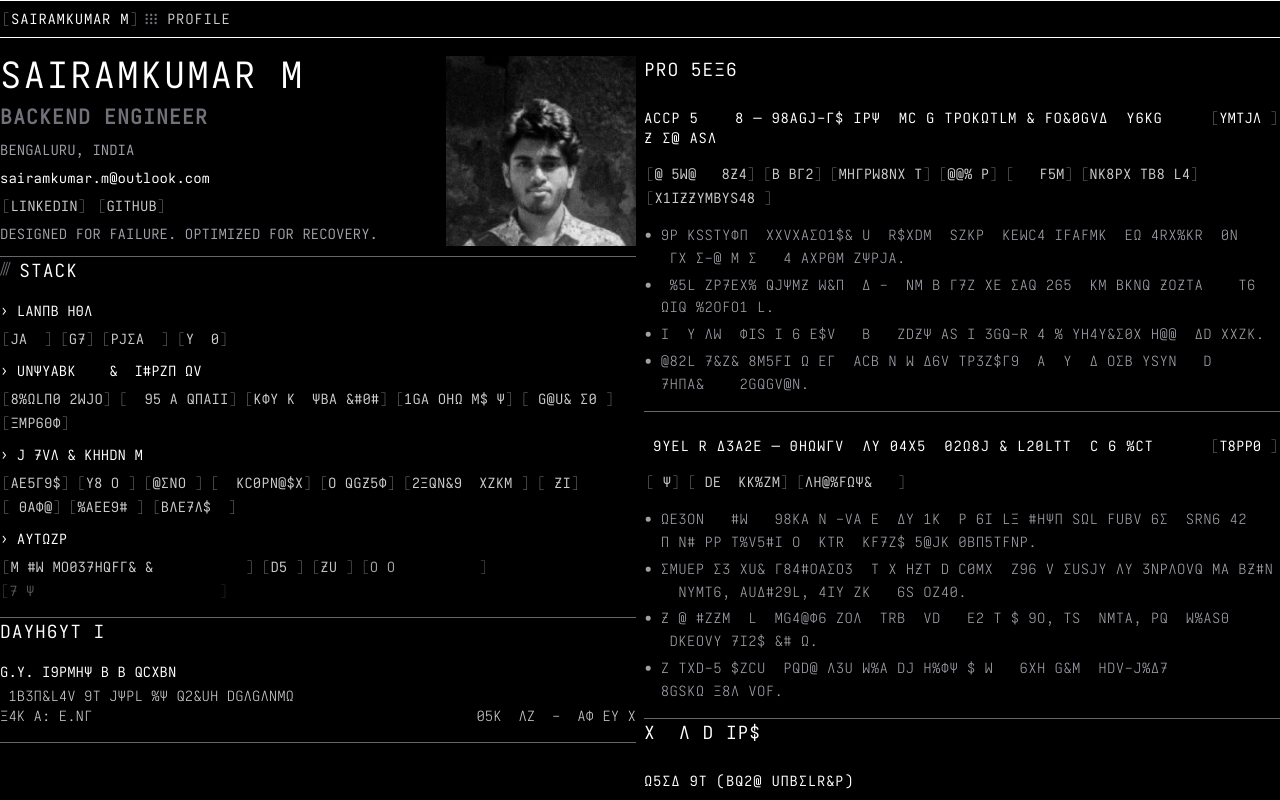
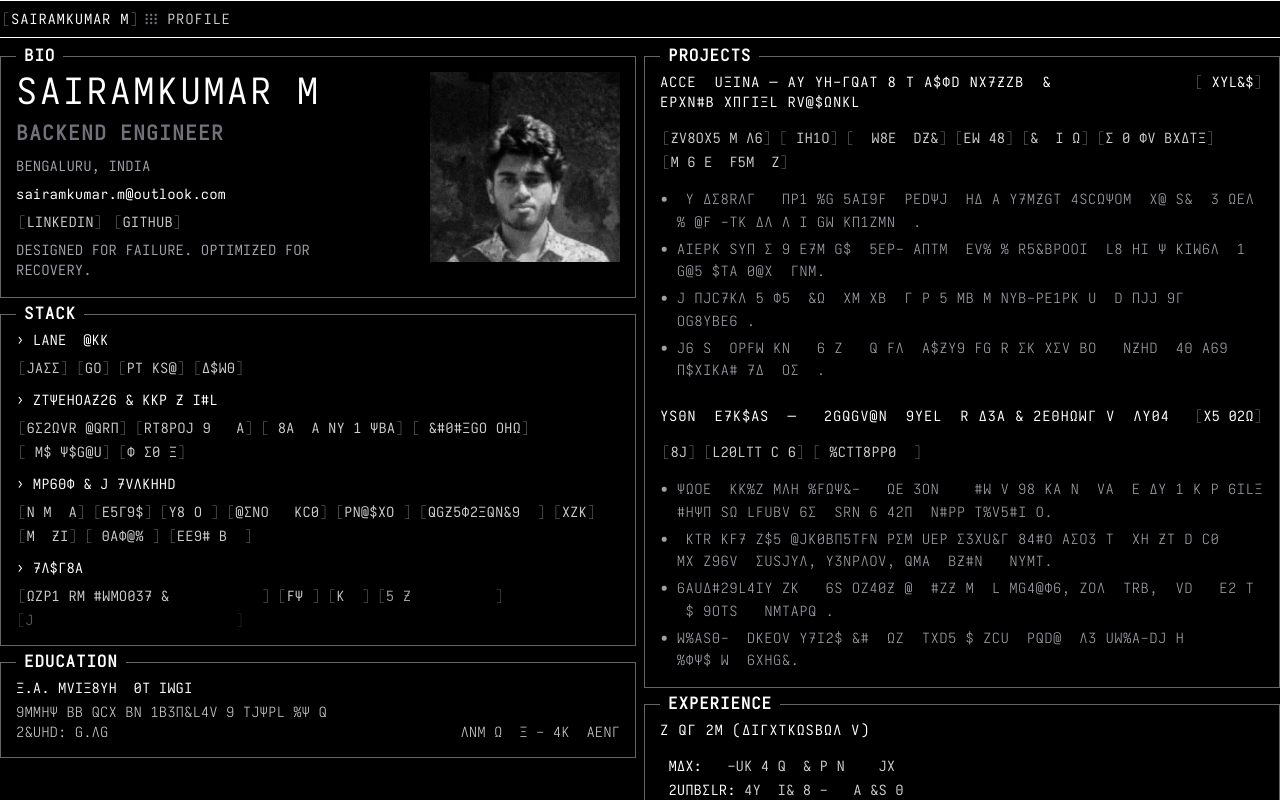
Before and after one commit to sairamkumarm/personal-portfolio, a Next.js app: page / in a window 1280 px wide. Shown: the top 800 px of the page. Built offline with nearby package versions, Linux system fonts and the light colour scheme.

Commit message:
tweaked layout with animated borders

```diff
--- a/app/globals.css
+++ b/app/globals.css
@@ -23,8 +23,8 @@
     --selection-bg: #ffffff;
     --selection-text: #000000;
     --scrollbar-track: #000000;
-    --scrollbar-thumb: #ffffff;
-    --scrollbar-thumb-hover: #999999;
+    --scrollbar-thumb: #9999995b;
+    --scrollbar-thumb-hover: #ffffff;
   }
 
   [data-theme="light"] {
@@ -71,7 +71,7 @@
 
 /* Custom scrollbar for the ops aesthetic */
 ::-webkit-scrollbar {
-  width: 8px;
+  width: 4px;
 }
 
 ::-webkit-scrollbar-track {
@@ -278,72 +278,20 @@
 }
 
 @keyframes border-build {
-  0% {
-    width: 0;
-    height: 0;
-    opacity: 0;
+  from {
+    transform: scaleX(0);
   }
-  10% {
-    width: 40%;
-    height: 10%;
-    opacity: 0.3;
-  }
-  15% {
-    opacity: 0; /* flicker */
-  }
-  20% {
-    width: 70%;
-    height: 20%;
-    opacity: 0.5;
-  }
-  25% {
-    opacity: 0.1; /* flicker */
-  }
-  35% {
-    width: 100%;
-    height: 35%;
-    opacity: 0.6;
-  }
-  40% {
-    opacity: 0; /* flicker */
-  }
-  50% {
-    width: 100%;
-    height: 50%;
-    opacity: 0.8;
-  }
-  60% {
-    opacity: 0.2; /* flicker */
-  }
-  70% {
-    height: 70%;
-    opacity: 0.9;
-  }
-  80% {
-    opacity: 0.3; /* flicker */
-  }
-  90% {
-    height: 90%;
-    opacity: 1;
-  }
-  100% {
-    width: 100%;
-    height: 100%;
-    opacity: 1;
+  to {
+    transform: scaleX(1);
   }
 }
 
 @keyframes vertical-line-build {
-  0% {
-    height: 0;
-    opacity: 0;
+  from {
+    transform: scaleY(0);
   }
-  50% {
-    opacity: 1;
-    height: 50%;
-  }
-  100% {
-    height: 100%;
+  to {
+    transform: scaleY(1);
   }
 }
 
@@ -490,11 +438,11 @@
 }
 
 .border-build {
-  animation: border-build 0.8s ease-out forwards;
+  animation: border-build 0.25s ease-out both;
 }
 
 .vertical-line-build {
-  animation: vertical-line-build 1.5s ease-out forwards;
+  animation: vertical-line-build 0.25s ease-out both;
 }
 
 .glitch-flash-start {
--- /dev/null
+++ b/components/animated-border.tsx
@@ -0,0 +1,49 @@
+"use client"
+
+import type React from 'react';
+import { useState, useEffect } from 'react';
+import { RenderSequence } from "./render-sequence";
+
+interface AnimatedBorderProps {
+  children: React.ReactNode;
+  header?: string;
+  delay?: number;
+  className?: string;
+  headerClassName?: string;
+}
+
+export function AnimatedBorder({ children, header, delay = 0, className = "", headerClassName = "" }: AnimatedBorderProps) {
+  const [isHeaderVisible, setIsHeaderVisible] = useState(false);
+  const headerDelay = (delay || 0) + 1000;
+
+  useEffect(() => {
+    const timer = setTimeout(() => {
+      setIsHeaderVisible(true);
+    }, headerDelay);
+
+    return () => clearTimeout(timer);
+  }, [headerDelay]);
+
+  return (
+    <div className={`relative p-4 ${className}`}>
+        <RenderSequence phase="lines" delay={delay}>
+            <div className="absolute inset-0 pointer-events-none">
+                <div className="absolute top-0 left-0 w-full border-t border-theme-secondary border-build" style={{ animationDelay: `${delay}ms`, transformOrigin: 'left' }}/>
+                <div className="absolute top-0 right-0 h-full border-r border-theme-secondary vertical-line-build" style={{ animationDelay: `${delay + 250}ms`, transformOrigin: 'top' }}/>
+                <div className="absolute bottom-0 right-0 w-full border-b border-theme-secondary border-build" style={{ animationDelay: `${delay + 500}ms`, transformOrigin: 'right' }}/>
+                <div className="absolute bottom-0 left-0 h-full border-l border-theme-secondary vertical-line-build" style={{ animationDelay: `${delay + 750}ms`, transformOrigin: 'bottom' }}/>
+            </div>
+        </RenderSequence>
+
+        {header && isHeaderVisible && (
+            <div className={`absolute left-4 top-0 -translate-y-1/2 z-20 bg-theme-primary px-2 render-delay-1 ${headerClassName}`}>
+              <h2 className="font-bold tracking-wider uppercase text-md">{header}</h2>
+            </div>
+        )}
+
+        <div className="relative z-0">
+            {children}
+        </div>
+    </div>
+  );
+}
--- a/components/operator-profile.tsx
+++ b/components/operator-profile.tsx
@@ -87,7 +87,7 @@ export function OperatorProfile({ data }: OperatorProfileProps) {
       <ProfileHeader data={data} textPhaseActive={textPhaseActive} interactivePhaseActive={interactivePhaseActive} DEBUG_MODE={DEBUG_MODE} GlitchComponent={GlitchComponent} />
 
       {/* Main Content - Multi-column Layout */}
-      <div className="pt-16 sm:pt-14 columns-[30rem] gap-x-2 space-y-0 px-0">
+      <div className="pt-16 sm:pt-14 columns-[30rem] gap-x-2 space-y-4 px-0 z-60">
         <div className=" break-inside-avoid">
           <PersonalInfoSection data={data} textPhaseActive={textPhaseActive} DEBUG_MODE={DEBUG_MODE} calculateDelay={calculateDelay} calculateFieldDelay={calculateFieldDelay} GlitchComponent={GlitchComponent} />
         </div>
--- a/components/profile/education-section.tsx
+++ b/components/profile/education-section.tsx
@@ -2,8 +2,7 @@
 "use client"
 
 import type React from 'react';
-import { AnimatedDivider } from "../animated-divider";
-import { SectionPoint } from "../section-point";
+import { AnimatedBorder } from "../animated-border";
 import { ResumeData } from "@/types/resume";
 
 interface EducationSectionProps {
@@ -16,18 +15,8 @@ interface EducationSectionProps {
 
 export function EducationSection({ data, textPhaseActive, DEBUG_MODE, calculateDelay, GlitchComponent }: EducationSectionProps) {
     return (
+        <AnimatedBorder header="EDUCATION" delay={calculateDelay(data.sections.education.renderIndex)}>
             <div className="space-y-4">
-          <div className="text-base sm:text-lg font-medium tracking-wider">
-            <GlitchComponent
-              delay={calculateDelay(data.sections.education.renderIndex)}
-              shouldStart={textPhaseActive}
-              debugMode={DEBUG_MODE}
-              className="text-theme-primary"
-            >
-              <SectionPoint /> EDUCATION
-            </GlitchComponent>
-          </div>
-
                 {data.sections.education.items.map((edu, index) => (
                     <div key={`edu-${index}`} className="space-y-2">
                         <div className="text-xs sm:text-sm space-y-1">
@@ -76,7 +65,7 @@ export function EducationSection({ data, textPhaseActive, DEBUG_MODE, calculateD
                         </div>
                     </div>
                 ))}
-          <AnimatedDivider delay={calculateDelay(data.sections.education.renderIndex)} />
             </div>
+        </AnimatedBorder>
     )
 }
--- a/components/profile/experience-section.tsx
+++ b/components/profile/experience-section.tsx
@@ -2,8 +2,7 @@
 "use client"
 
 import type React from 'react';
-import { AnimatedDivider } from "../animated-divider";
-import { SectionPoint } from "../section-point";
+import { AnimatedBorder } from "../animated-border";
 import { ResumeData } from "@/types/resume";
 
 interface ExperienceSectionProps {
@@ -17,18 +16,8 @@ interface ExperienceSectionProps {
 export function ExperienceSection({ data, textPhaseActive, DEBUG_MODE, calculateDelay, GlitchComponent }: ExperienceSectionProps) {
 
     return (
+        <AnimatedBorder header="EXPERIENCE" delay={calculateDelay(data.sections.experience.renderIndex)}>
             <div className="space-y-6">
-        <div className="text-base sm:text-lg font-medium tracking-wider">
-          <GlitchComponent
-            delay={calculateDelay(data.sections.experience.renderIndex)}
-            shouldStart={textPhaseActive}
-            debugMode={DEBUG_MODE}
-            className="text-theme-primary"
-          >
-            <SectionPoint /> EXPERIENCE
-          </GlitchComponent>
-        </div>
-
                 {data.sections.experience.items.map((exp, index) => (
                     <div key={`exp-${index}`} className="space-y-4">
                         <div className="text-xs sm:text-sm tracking-wider">
@@ -130,9 +119,9 @@ export function ExperienceSection({ data, textPhaseActive, DEBUG_MODE, calculate
                                 ))
                             )}
                         </div>
-            <AnimatedDivider delay={calculateDelay(data.sections.experience.renderIndex, 3, index)} />
                     </div>
                 ))}
             </div>
+        </AnimatedBorder>
     )
 }
--- a/components/profile/personal-info-section.tsx
+++ b/components/profile/personal-info-section.tsx
@@ -3,7 +3,7 @@
 
 import type React from 'react';
 import { GlitchImage } from "../glitch-image";
-import { AnimatedDivider } from "../animated-divider";
+import { AnimatedBorder } from '../animated-border';
 import { ResumeData } from "@/types/resume";
 
 interface PersonalInfoProps {
@@ -18,6 +18,7 @@ interface PersonalInfoProps {
 export function PersonalInfoSection({ data, textPhaseActive, DEBUG_MODE, calculateDelay, calculateFieldDelay, GlitchComponent }: PersonalInfoProps) {
 
     return (
+        <AnimatedBorder header="BIO" delay={calculateDelay(data.personal_info.renderIndex, 2)} >
             <div className="space-y-2.5">
             {/* Row 1: Info + Photo - Responsive Grid */}
             <div className="grid grid-cols-[70%_30%]  lg:grid-cols-[65%_35%] gap-0 items-start ">
@@ -158,8 +159,7 @@ export function PersonalInfoSection({ data, textPhaseActive, DEBUG_MODE, calcula
                 </GlitchComponent>
                 </div>
             </div>
-
-          <AnimatedDivider delay={calculateDelay(data.personal_info.renderIndex, 2)} />
             </div>
+        </AnimatedBorder>
     )
 }
--- a/components/profile/project-section.tsx
+++ b/components/profile/project-section.tsx
@@ -2,8 +2,7 @@
 "use client"
 
 import type React from 'react';
-import { AnimatedDivider } from "../animated-divider";
-import { SectionPoint } from "../section-point";
+import { AnimatedBorder } from "../animated-border";
 import { ResumeData } from "@/types/resume";
 
 interface ProjectsSectionProps {
@@ -17,18 +16,8 @@ interface ProjectsSectionProps {
 export function ProjectsSection({ data, textPhaseActive, DEBUG_MODE, calculateDelay, GlitchComponent }: ProjectsSectionProps) {
 
     return (
+        <AnimatedBorder header="PROJECTS" delay={calculateDelay(data.sections.projects.renderIndex)} >
             <div className="space-y-6">
-        <div className="text-base font-medium sm:text-lg tracking-wider">
-          <GlitchComponent
-            delay={calculateDelay(data.sections.projects.renderIndex)}
-            shouldStart={textPhaseActive}
-            debugMode={DEBUG_MODE}
-            className="text-theme-primary"
-          >
-            <SectionPoint /> PROJECTS
-          </GlitchComponent>
-        </div>
-
                 {data.sections.projects.items.map((project, index) => (
                     <div key={`project-${index}`} className="space-y-4">
                         <div className="flex flex-col lg:flex-row lg:justify-between lg:items-start gap-2 lg:gap-4">
@@ -123,9 +112,9 @@ export function ProjectsSection({ data, textPhaseActive, DEBUG_MODE, calculateDe
                                 )}
                             </div>
                         </div>
-            <AnimatedDivider delay={calculateDelay(data.sections.projects.renderIndex, 3, index)} />
                     </div>
                 ))}
             </div>
+        </AnimatedBorder>
     )
 }
--- a/components/profile/skills-section.tsx
+++ b/components/profile/skills-section.tsx
@@ -2,8 +2,7 @@
 "use client"
 
 import type React from 'react';
-import { AnimatedDivider } from "../animated-divider";
-import { SectionPoint } from "../section-point";
+import { AnimatedBorder } from "../animated-border";
 import { ResumeData } from "@/types/resume";
 
 interface SkillsSectionProps {
@@ -16,17 +15,8 @@ interface SkillsSectionProps {
 
 export function SkillsSection({ data, textPhaseActive, DEBUG_MODE, calculateDelay, GlitchComponent }: SkillsSectionProps) {
     return (
+        <AnimatedBorder header="STACK" delay={calculateDelay(data.skills.renderIndex)} >
             <div className="space-y-4">
-          <div className="text-base sm:text-lg font-medium tracking-wider">
-            <GlitchComponent
-              delay={calculateDelay(data.skills.renderIndex)}
-              shouldStart={textPhaseActive}
-              debugMode={DEBUG_MODE}
-              className="text-theme-primary"
-            >
-              <SectionPoint /> STACK
-            </GlitchComponent>
-          </div>
                 <div className="space-y-3 text-xs sm:text-sm">
                     {data.skills.categories.map((category, categoryIndex) => (
                         <div key={`category-${categoryIndex}`} className="space-y-1 lg:space-y-2">
@@ -58,7 +48,7 @@ export function SkillsSection({ data, textPhaseActive, DEBUG_MODE, calculateDela
                         </div>
                     ))}
                 </div>
-          <AnimatedDivider delay={calculateDelay(data.skills.renderIndex, 2)} />
             </div>
+        </AnimatedBorder>
     )
 }
```
Lines whose indentation alone changed are shown as unchanged.
